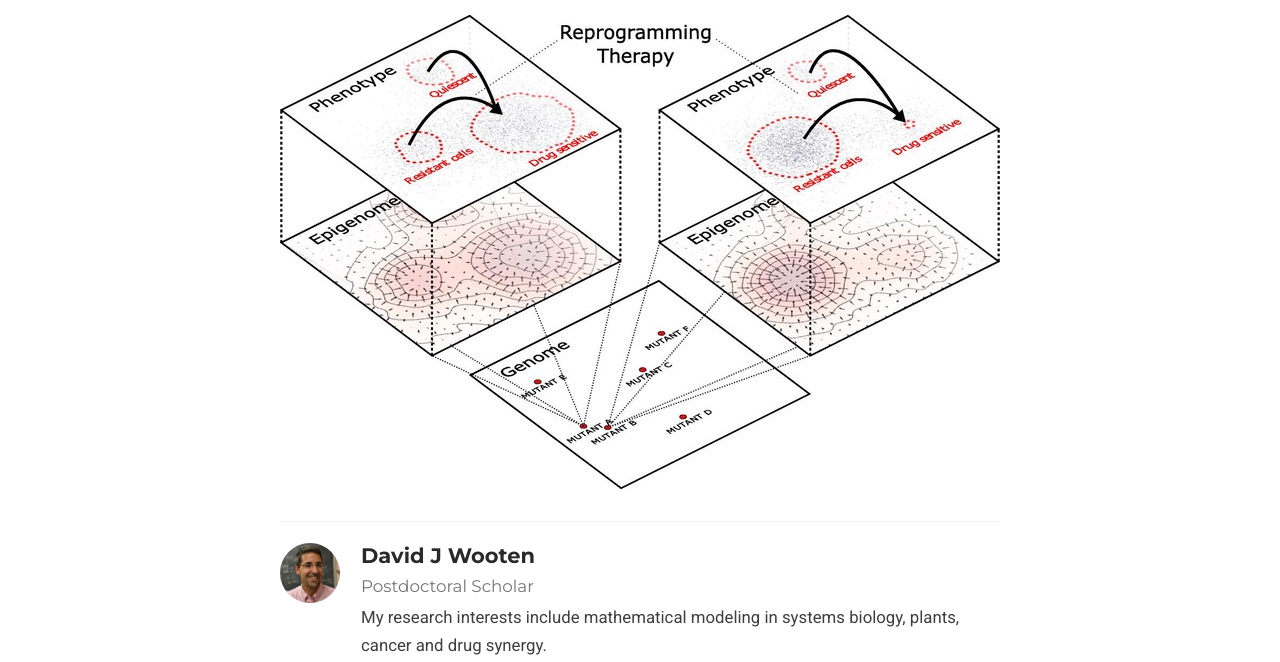
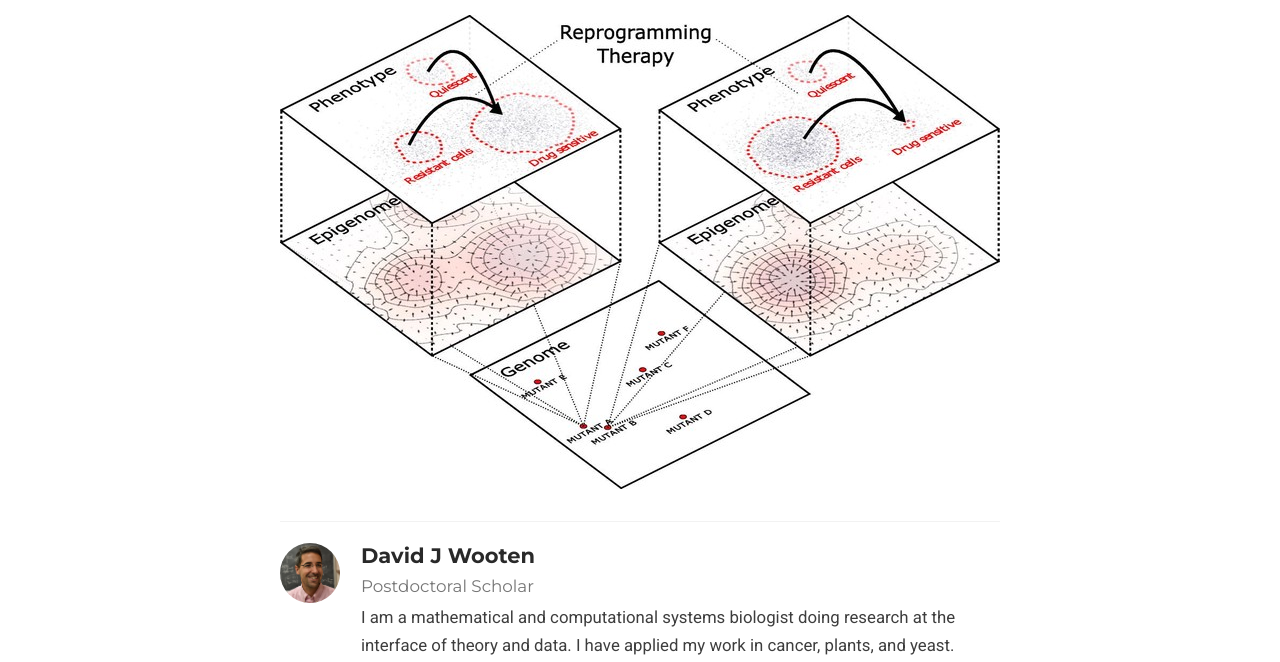
Before and after one commit to djwooten/djwooten, a plain HTML site: page project/cancer-control/index.html in a window 1280 px wide. Shown: the part 228-890 px from the top of the page. Drawn offline with nearby package versions, Linux system fonts and the light colour scheme; some icons are missing.

Commit message:
rebuilding site Wed Sep  4 15:02:50 EDT 2019

```diff
--- a/project/cancer-control/index.html
+++ b/project/cancer-control/index.html
@@ -576,7 +576,7 @@
     <div class="media-body">
       <h5 class="card-title" itemprop="name"><a href="https://djwooten.github.io/">David J Wooten</a></h5>
       <h6 class="card-subtitle">Postdoctoral Scholar</h6>
-      <p class="card-text" itemprop="description">My research interests include mathematical modeling in systems biology, plants, cancer and drug synergy.</p>
+      <p class="card-text" itemprop="description">I am a mathematical and computational systems biologist doing research at the interface of theory and data. I have applied my work in cancer, plants, and yeast.</p>
       <ul class="network-icon" aria-hidden="true">
 
 
```
Also changed, not shown: project/synergy/index.html (+1 -1 lines), publication/wooten-2017/index.html (+1 -1 lines), publication/wooten-683433/index.html (+1 -1 lines).
